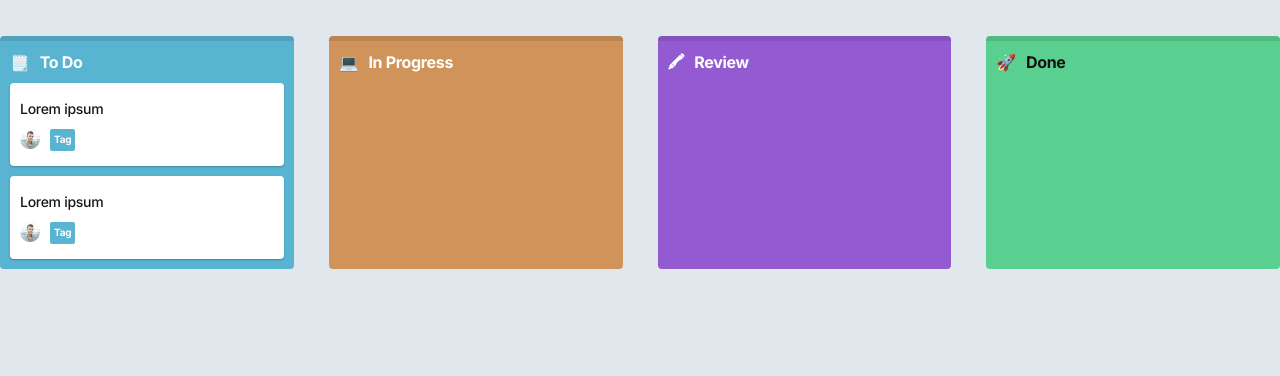
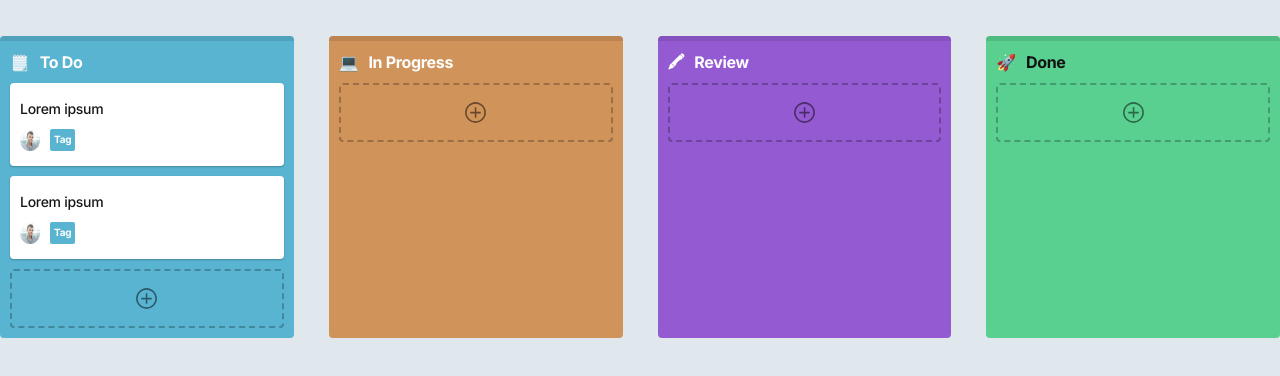
Before and after one commit to setupedf/Kanban-Portfolio, a plain HTML site: page index.html in a window 1280 px wide. Shown: the part 88-464 px from the top of the page. Drawn offline with Linux system fonts and the light colour scheme.

Commit message:
created draggable and droppable

```diff
--- a/css/parts/global.css
+++ b/css/parts/global.css
@@ -12,6 +12,11 @@ ul {
     list-style-type: none;
 }
 
+img {
+    width: 100%;
+    height: 100%;
+}
+
 .wrapper {
     /* background: url('../../img/Main-home.png') center no-repeat; */
 }
--- a/css/parts/main.css
+++ b/css/parts/main.css
@@ -58,6 +58,24 @@
     border-radius: 4px;
 }
 
+.main-kanban-column-list-item.droppable {
+    display: flex;
+    justify-content: center;
+    align-items: center;
+    border: 2px dashed rgba(0, 0, 0, 0.25);
+    background: none;
+    box-shadow: none;
+}
+
+.main-kanban-column-list-item-icon {
+    max-width: 25px;
+    max-height: 25px;
+}
+
+.main-kanban-column-list-item-icon img {
+    opacity: 0.5;
+}
+
 .main-kanban-column-list-item-header {
     margin-bottom: 10px;
 }
@@ -92,3 +110,10 @@
 }
 
 /* Drag And Drop related */
+.draggable {
+    cursor: move;
+}
+
+.draggable:hover {
+    opacity: 0.5;
+}
--- a/index.html
+++ b/index.html
@@ -30,7 +30,7 @@
                             <span class="main-kanban-column-title-text"><span class="main-kanban-column-title-text-emoji">🗒️</span>To Do</span>
                         </div>
                         <ul class="main-kanban-column-list">
-                            <li class="main-kanban-column-list-item" id="list-item-prototype">
+                            <li class="main-kanban-column-list-item draggable" id="list-item-prototype">
                                 <div class="main-kanban-column-list-item-header">
                                     <span class="main-kanban-column-list-item-header-text">Lorem ipsum</span>
                                 </div>
@@ -41,7 +41,7 @@
                                     <span class="main-kanban-column-list-item-footer-tag">Tag</span>
                                 </div>
                             </li>
-                            <li class="main-kanban-column-list-item" id="list-item-prototype">
+                            <li class="main-kanban-column-list-item draggable" id="list-item-prototype">
                                 <div class="main-kanban-column-list-item-header">
                                     <span class="main-kanban-column-list-item-header-text">Lorem ipsum</span>
                                 </div>
@@ -52,25 +52,48 @@
                                     <span class="main-kanban-column-list-item-footer-tag">Tag</span>
                                 </div>
                             </li>
+                            <li class="main-kanban-column-list-item droppable" id="list-item-prototype">
+                                <div class="main-kanban-column-list-item-icon">
+                                    <img src="img/Main-add_circle.svg" alt="add_icon">
+                                </div>
+                            </li>
                         </ul>
                     </div>
                     <div class="main-kanban-column">
                         <div class="main-kanban-column-title">
                             <span class="main-kanban-column-title-text"><span class="main-kanban-column-title-text-emoji">💻</span>In Progress</span>
                         </div>
-                        <ul class="main-kanban-column-list"></ul>
+                        <ul class="main-kanban-column-list">
+                            <li class="main-kanban-column-list-item droppable" id="list-item-prototype">
+                                <div class="main-kanban-column-list-item-icon">
+                                    <img src="img/Main-add_circle.svg" alt="add_icon">
+                                </div>
+                            </li>
+                        </ul>
                     </div>
                     <div class="main-kanban-column">
                         <div class="main-kanban-column-title">
                             <span class="main-kanban-column-title-text"><span class="main-kanban-column-title-text-emoji">🖍</span>Review</span>
                         </div>
-                        <ul class="main-kanban-column-list"></ul>
+                        <ul class="main-kanban-column-list">
+                            <li class="main-kanban-column-list-item droppable" id="list-item-prototype">
+                                <div class="main-kanban-column-list-item-icon">
+                                    <img src="img/Main-add_circle.svg" alt="add_icon">
+                                </div>
+                            </li>
+                        </ul>
                     </div>
                     <div class="main-kanban-column">
                         <div class="main-kanban-column-title">
                             <span class="main-kanban-column-title-text" id="last-column-header"><span class="main-kanban-column-title-text-emoji">🚀</span>Done</span>
                         </div>
-                        <ul class="main-kanban-column-list"></ul>
+                        <ul class="main-kanban-column-list">
+                            <li class="main-kanban-column-list-item droppable" id="list-item-prototype">
+                                <div class="main-kanban-column-list-item-icon">
+                                    <img src="img/Main-add_circle.svg" alt="add_icon">
+                                </div>
+                            </li>
+                        </ul>
                     </div>
                 </div>
             </main>
```
Also changed, not shown: img/Main-add_circle.svg (added).
